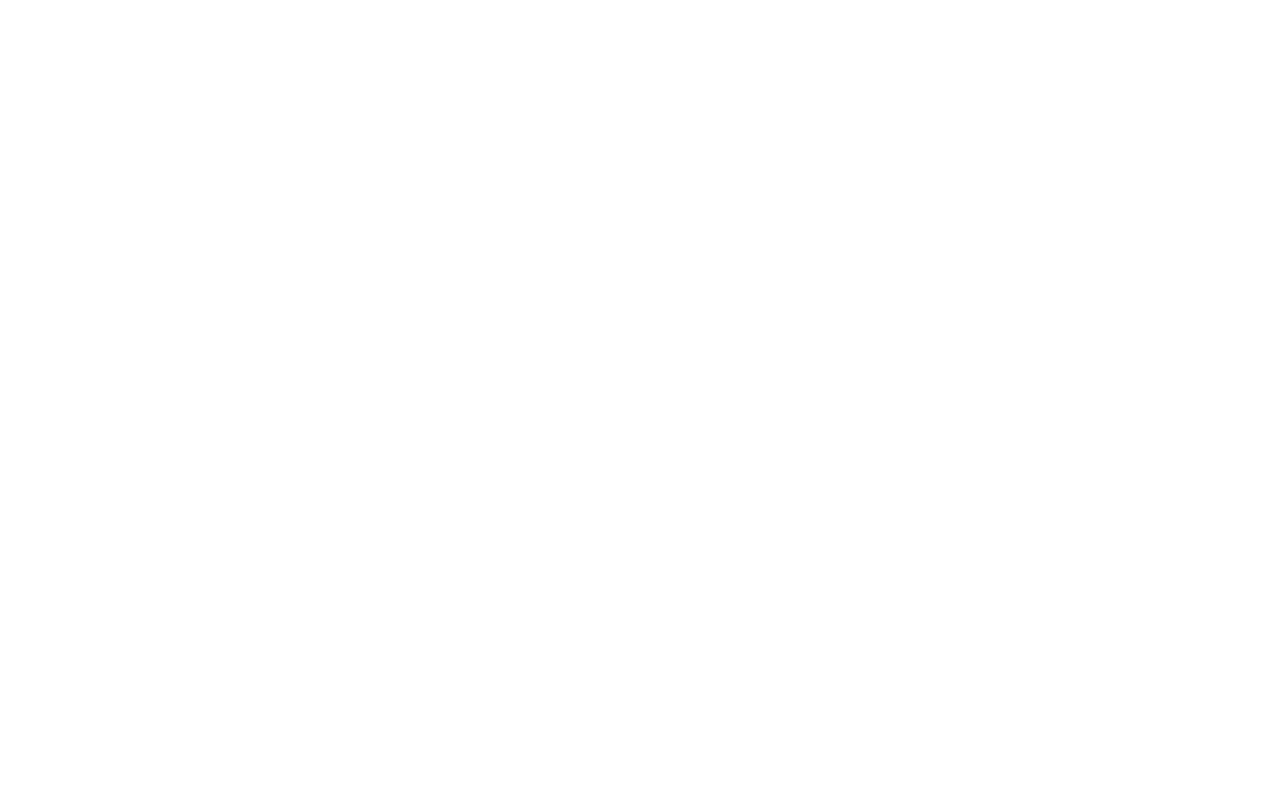
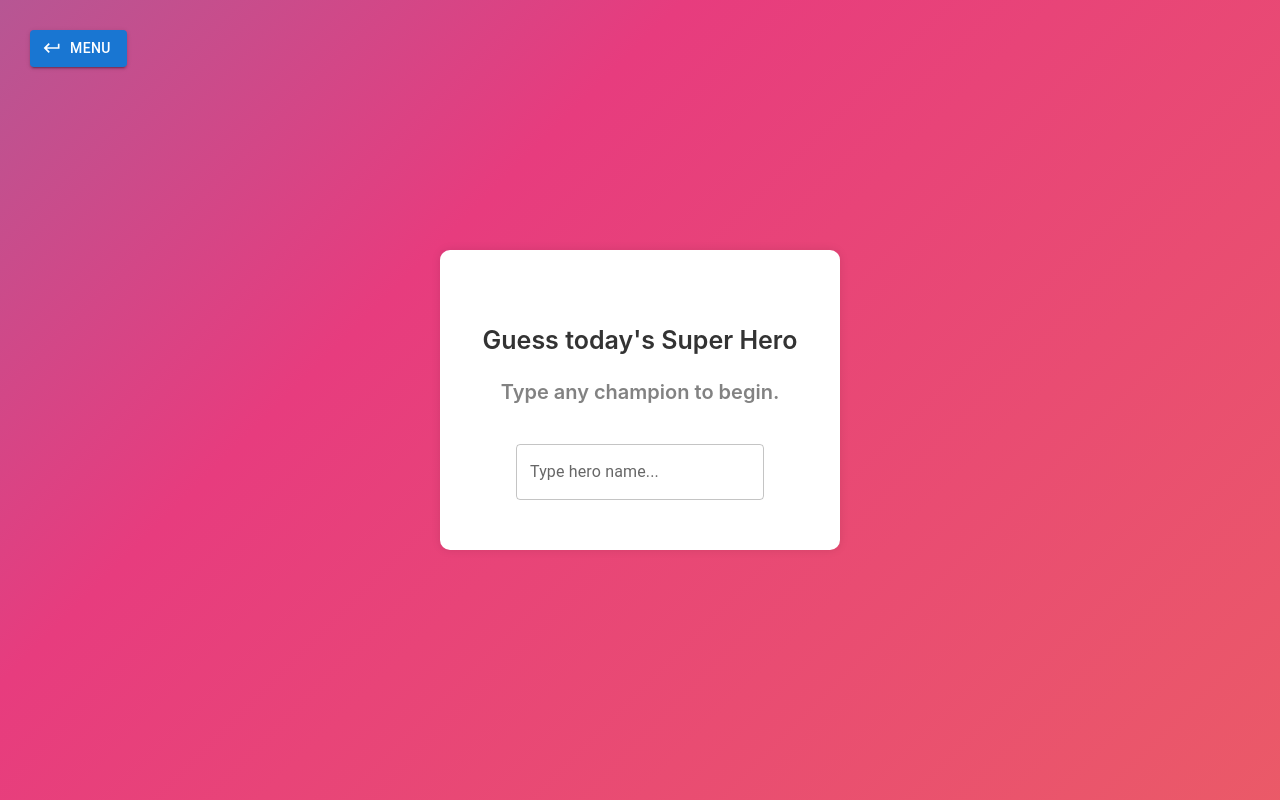
Before and after one commit to ludovic-str/Jam-1, a React (Create React App) app in the folder front/: page /guess/character in a window 1280 px wide. Before the commit this address had no page. Built offline with nearby package versions, Linux system fonts and the light colour scheme.

Commit message:
feat: guess champ page

```diff
--- /dev/null
+++ b/front/src/screens/guessCharacter/index.tsx
@@ -0,0 +1,49 @@
+import { useState } from "react";
+import { useNavigate } from "react-router-dom";
+import { TextField, Button } from "@mui/material";
+import KeyboardReturnIcon from "@mui/icons-material/KeyboardReturn";
+
+import "./styles.css";
+
+const GuessCharacter = () => {
+  const [guess, setGuess] = useState<string>("");
+
+  const navigate = useNavigate();
+
+  const handleGuessChange = (e: React.ChangeEvent<HTMLInputElement>) => {
+    setGuess(e.target.value);
+    console.log(guess);
+  };
+
+  const handleMenuClick = () => {
+    navigate("/");
+  };
+
+  return (
+    <div className="guess-character-container">
+      <Button
+        variant="contained"
+        startIcon={<KeyboardReturnIcon />}
+        style={{ position: "absolute", top: "30px", left: "30px" }}
+        onClick={handleMenuClick}
+      >
+        Menu
+      </Button>
+      <div className="guess-character-form-container">
+        <div>
+          <h3 className="guess-character-title">Guess today's Super Hero</h3>
+          <h3 className="guess-character-subtitle">
+            Type any champion to begin.
+          </h3>
+        </div>
+        <TextField
+          label="Type hero name..."
+          onChange={handleGuessChange}
+          value={guess}
+        />
+      </div>
+    </div>
+  );
+};
+
+export default GuessCharacter;
--- /dev/null
+++ b/front/src/screens/guessCharacter/styles.css
@@ -0,0 +1,50 @@
+.guess-character-container {
+  display: flex;
+  flex-direction: column;
+  align-items: center;
+  justify-content: center;
+  height: 100%;
+  width: 100%;
+  background: linear-gradient(-45deg, #ee7752, #e73c7e, #23a6d5, #23d5ab);
+  background-size: 400% 400%;
+  animation: gradient 15s ease infinite;
+}
+
+.guess-character-form-container {
+  display: flex;
+  flex-direction: column;
+  align-items: center;
+  justify-content: center;
+  height: 300px;
+  width: 400px;
+  border-radius: 10px;
+  box-shadow: 0 0 10px 0 rgba(0, 0, 0, 0.1);
+  background-color: white;
+  gap: 20px;
+}
+
+.guess-character-title {
+  font-size: 25px;
+  text-align: center;
+  font-weight: 600;
+  color: #333;
+}
+
+.guess-character-subtitle {
+  font-size: 20px;
+  text-align: center;
+  font-weight: 600;
+  color: rgba(51, 51, 51, 0.611);
+}
+
+@keyframes gradient {
+  0% {
+    background-position: 0% 50%;
+  }
+  50% {
+    background-position: 100% 50%;
+  }
+  100% {
+    background-position: 0% 50%;
+  }
+}
--- a/front/src/screens/guessImages/index.tsx
+++ b/front/src/screens/guessImages/index.tsx
@@ -50,12 +50,16 @@
   }, [imagePath]);
 
   useEffect(() => {
+    let utterance = new SpeechSynthesisUtterance("Hello world!");
+    speechSynthesis.speak(utterance);
+
     loadCanvasImage();
     fetchHero();
   }, [loadCanvasImage, fetchHero]);
 
   const handleGuessChange = (e: React.ChangeEvent<HTMLInputElement>) => {
     setGuess(e.target.value);
+    console.log(guess);
   };
 
   const handleMenuClick = () => {
--- a/front/src/screens/index.tsx
+++ b/front/src/screens/index.tsx
@@ -1,6 +1,7 @@
 import { useRoutes } from "react-router-dom";
 import Home from "./home";
 import GuessImages from "./guessImages";
+import GuessCharacter from "./guessCharacter";
 
 // ----------------------------------------------------------------------
 
@@ -14,6 +15,10 @@
       path: "/guess/images",
       element: <GuessImages />,
     },
+    {
+      path: "/guess/character",
+      element: <GuessCharacter />,
+    },
   ]);
 
   return routes;
```
